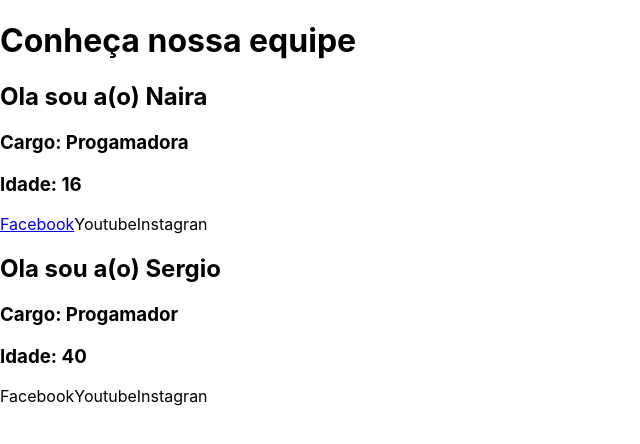
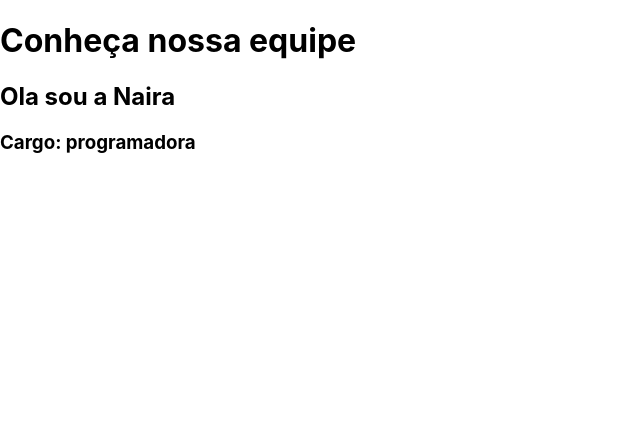
Before and after one commit to urielleverkhan/estudoReact, a React (Create React App) app: page / in a window 1280 px wide. Shown: the top 444 px of the page, without its empty margins (0-640 px from the left). Built offline with nearby package versions, Linux system fonts and the light colour scheme.

Commit message:
-aula 34 class component

```diff
--- a/src/App.js
+++ b/src/App.js
@@ -1,39 +1,21 @@
-import React from 'react';
+import React, {Component} from 'react';
 
-const Equipe = (props) => {
-    return(
-        <div>
-            <Sobre nome={props.nome} cargo={props.cargo} idade={props.idade} />
-            <Midias fb={props.facebook} />
-        </div>
-    );
-}
-
-const Sobre = (props) =>{
-    return(
-        <div>
-            <h2>Ola sou a(o) {props.nome}</h2>
-            <h3>Cargo: {props.cargo}</h3>
-            <h3>Idade: {props.idade}</h3>
-        </div>
-    );
-}
-
-const Midias = (props) =>{
-    return(
-        <div>
-            <a href={props.fb}>Facebook</a>
-            <a>Youtube</a>
-            <a>Instagran</a>
-        </div>
-    );
+class Equipe extends Component{
+    render(){
+        return(
+            <div>
+                <h2>Ola sou a {this.props.nome}</h2>
+                <h3>Cargo: {this.props.cargo}</h3>
+            </div>
+        );
+    }
 }
 function App(){
     return (
         <div>
             <h1>Conheça nossa equipe</h1>
-            <Equipe nome="Naira" cargo="Progamadora" idade="16" facebook="http://www.google.com.br"/>
-            <Equipe nome="Sergio" cargo="Progamador" idade="40"/>
+            <Equipe nome="Naira" cargo="programadora"/>
+
         </div>
     );
 }
```
